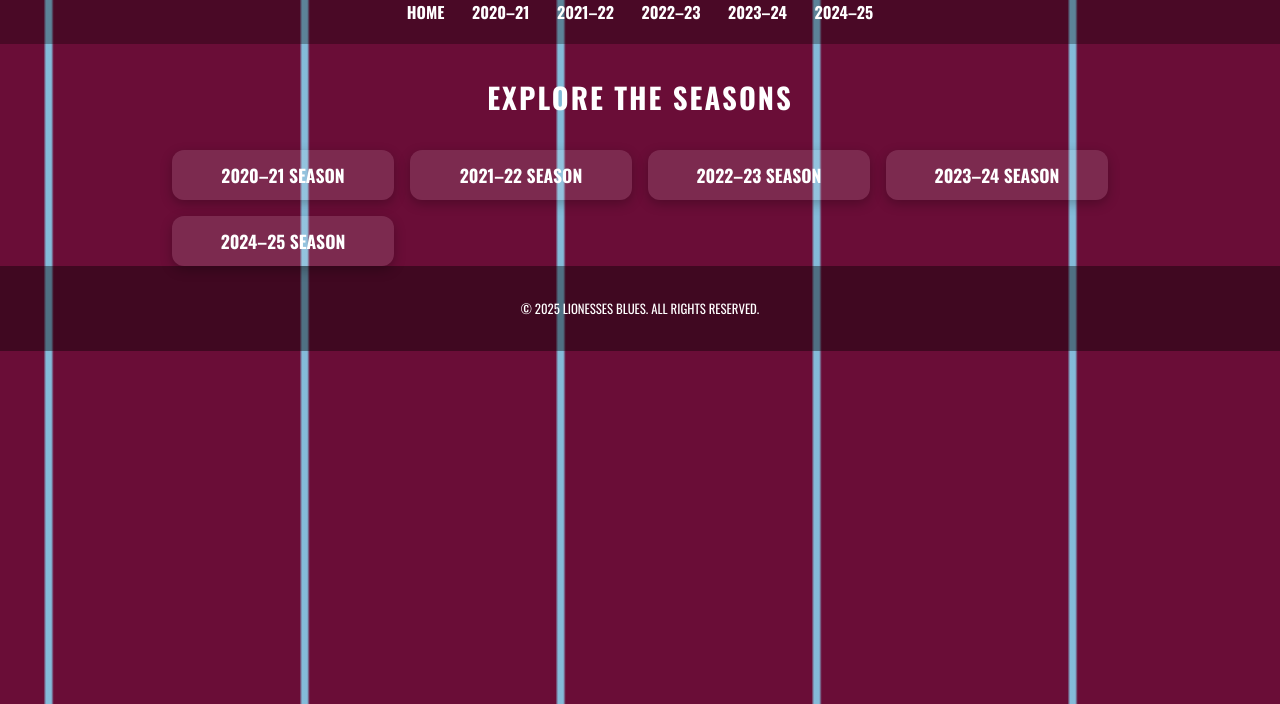
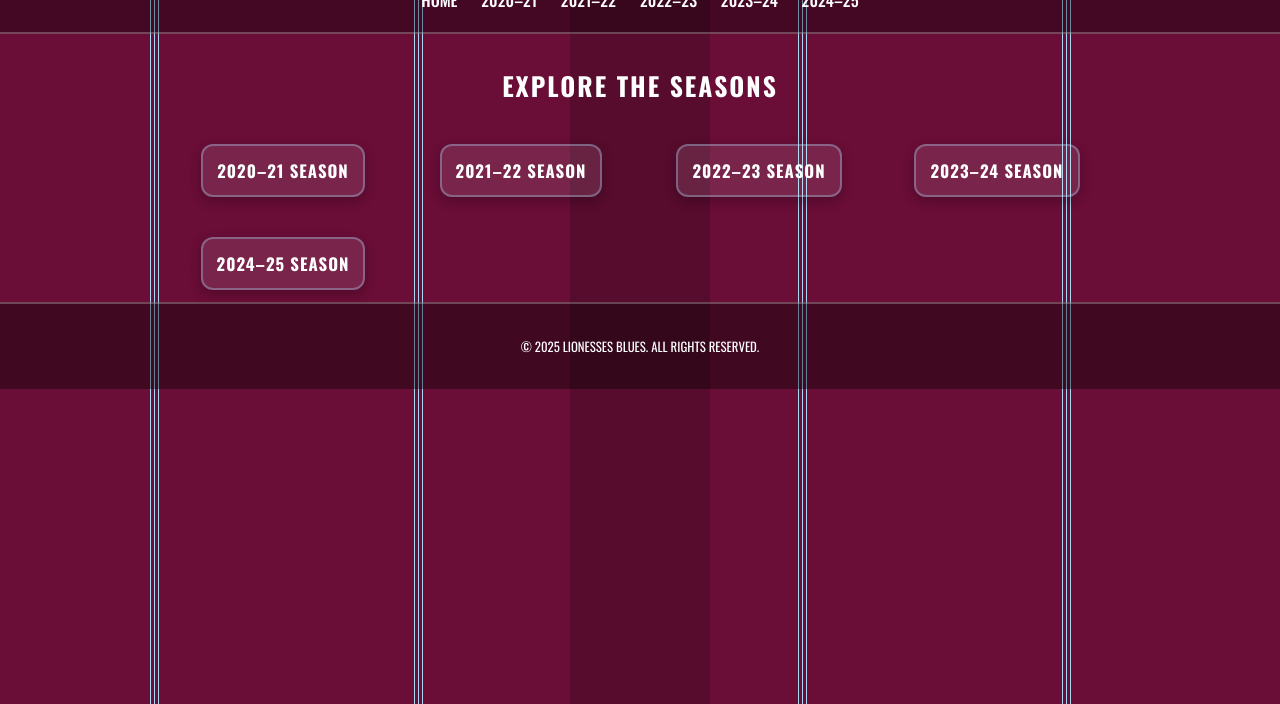
Before and after one commit to jmfootball/LionessesBlues, a plain HTML site: page index.html in a window 1280 px wide. Shown: the part 96-800 px from the top of the page. Drawn offline with nearby package versions, Linux system fonts and the light colour scheme.

Commit message:
Update style.css

```diff
--- a/css/style.css
+++ b/css/style.css
@@ -1,127 +1,134 @@
-/* === GLOBAL STYLES === */
+/* === FONTS === */
 @import url('https://fonts.googleapis.com/css2?family=Oswald:wght@400;500;700&display=swap');
 
-body {
-  margin: 0;
-  font-family: 'Oswald', sans-serif;
-  text-transform: uppercase;
-  color: #fff;
-  min-height: 100vh;
-
-  /* Dark claret with 5 soft sky blue stripes */
-  background-color: #6a0d37; /* fallback */
-  background-image: repeating-linear-gradient(
-    to right,
-    #6a0d37 0%,
-    #6a0d37 17%,
-    /* fade into sky blue */
-    rgba(135, 206, 235, 0.9) 18%,
-    rgba(135, 206, 235, 0.9) 20%,
-    /* fade back out */
-    #6a0d37 21%,
-    #6a0d37 100%
-  );
-  background-size: 20% 100%; /* 5 evenly spaced stripes */
+/* === THEME COLOURS (tuned to the shirt) === */
+:root{
+  --claret: #6a0d37;        /* main shirt claret */
+  --claret-dark: #520b28;   /* central band tone */
+  --sky: #a9d8f2;           /* sky blue pinstripes */
 }
 
-* {
-  box-sizing: border-box;
-  color: #fff !important;
+/* === GLOBAL === */
+* { box-sizing: border-box; color:#fff !important; }
+body{
+  margin:0;
+  min-height:100vh;
+  font-family:'Oswald',sans-serif;
+  text-transform:uppercase;
+  line-height:1.5;
+
+  /* --- BACKGROUND: shirt pattern --- */
+  /* Central darker claret band */
+  --central-band: linear-gradient(
+    to right,
+    transparent calc(50% - 70px),
+    rgba(0,0,0,0.18) calc(50% - 70px),
+    rgba(0,0,0,0.18) calc(50% + 70px),
+    transparent calc(50% + 70px)
+  );
+
+  /* One "group" = three thin sky-blue stripes inside an 80px tile */
+  --stripe-group: repeating-linear-gradient(
+    to right,
+    transparent 0 6px,
+    var(--sky) 6px 7px,     /* stripe 1 */
+    transparent 7px 10px,
+    var(--sky) 10px 11px,   /* stripe 2 */
+    transparent 11px 14px,
+    var(--sky) 14px 15px,   /* stripe 3 */
+    transparent 15px 80px
+  );
+
+  background-color: var(--claret);
+  background-image:
+    var(--central-band),        /* top layer */
+    var(--stripe-group),        /* left outer group  */
+    var(--stripe-group),        /* left inner group  */
+    var(--stripe-group),        /* right inner group */
+    var(--stripe-group);        /* right outer group */
+  background-repeat:
+    no-repeat,
+    no-repeat, no-repeat, no-repeat, no-repeat;
+  background-size:
+    auto,
+    80px 100%, 80px 100%, 80px 100%, 80px 100%;
+  background-position:
+    center,
+    12% 0, 34% 0, 66% 0, 88% 0; /* tweak these % to move groups */
 }
 
-h1, h2, h3 {
-  margin: 0 0 16px;
+/* === HEADER & NAV === */
+header{
+  text-align:center;
+  padding:20px;
+  background:rgba(0,0,0,0.35);
+  border-bottom:2px solid rgba(255,255,255,0.25);
+}
+header h1{ font-size:2.4rem; letter-spacing:3px; margin:0 0 6px; }
+nav a{
+  margin:0 10px; text-decoration:none; font-weight:500;
+  transition:opacity .2s ease;
+}
+nav a:hover{ opacity:.85; }
+
+/* === CONTENT === */
+main{ padding:24px 16px; }
+
+section{
+  background:rgba(255,255,255,0.12);
+  border-radius:12px;
+  box-shadow:0 4px 12px rgba(0,0,0,0.25);
+  padding:16px 18px;
+  margin:12px auto;
+  max-width:900px;
 }
 
-/* === HEADER & NAVIGATION === */
-header {
-  text-align: center;
-  padding: 20px;
-  background: rgba(0, 0, 0, 0.3);
+/* Welcome paragraph sizing */
+main section:first-of-type p{ max-width:640px; margin:0 auto; }
+
+/* === SEASONS GRID === */
+.seasons-container{
+  display:grid;
+  grid-template-columns:repeat(auto-fit, minmax(180px,1fr));
+  gap:16px;
+  max-width:960px;
+  margin:32px auto 0;
+  padding:0 12px;
+}
+.seasons-title{
+  grid-column:1 / -1;
+  text-align:center;
+  font-size:1.6rem;
+  margin:0 0 12px;
+  letter-spacing:2px;
+}
+.season-box{
+  text-align:center;
+  background:rgba(255,255,255,0.10);
+  border:2px solid rgba(169,216,242,0.35); /* sky-blue hint */
+  border-radius:12px;
+  padding:12px 14px;
+  box-shadow:0 4px 12px rgba(0,0,0,0.25);
+  transition:transform .15s ease, box-shadow .15s ease, background-color .15s ease, border-color .15s ease;
+  cursor:pointer;
+}
+.season-box a{ display:block; text-decoration:none; }
+.season-box h3{ margin:0; font-size:1.05rem; font-weight:700; letter-spacing:1px; }
+.season-box:hover{
+  transform:scale(1.04);
+  background-color:rgba(255,255,255,0.16);
+  border-color: rgba(169,216,242,0.6);
+  box-shadow:0 8px 16px rgba(0,0,0,0.32);
 }
 
-header h1 {
-  font-size: 2.5rem;
-  letter-spacing: 3px;
-}
-
-nav {
-  margin-top: 10px;
-}
-
-nav a {
-  margin: 0 12px;
-  text-decoration: none;
-  font-weight: bold;
-  transition: color 0.3s ease;
-}
-
-nav a:hover {
-  color: #87ceeb !important; /* sky blue highlight */
-}
-
-/* === MAIN CONTENT === */
-main {
-  padding: 20px;
-  text-align: center;
-}
-
-/* Welcome section */
-main section:first-of-type p {
-  font-size: 1rem;
-  max-width: 600px;
-  margin: 0 auto;
-}
-
-/* === SEASONS GRID === */
-.seasons-container {
-  display: grid;
-  grid-template-columns: repeat(auto-fit, minmax(180px, 1fr));
-  gap: 16px;
-  max-width: 960px;
-  margin: 32px auto 0;
-  padding: 0 12px;
-}
-
-.seasons-title {
-  grid-column: 1 / -1;
-  text-align: center;
-  font-size: 1.8rem;
-  margin-bottom: 16px;
-  letter-spacing: 2px;
-}
-
-.season-box {
-  padding: 12px 14px;
-  text-align: center;
-  background: rgba(255, 255, 255, 0.12);
-  border-radius: 12px;
-  box-shadow: 0 4px 12px rgba(0, 0, 0, 0.25);
-  transition: transform 0.15s ease, box-shadow 0.15s ease, background-color 0.15s ease;
-  cursor: pointer;
-}
-
-.season-box a {
-  display: block;
-  text-decoration: none;
-}
-
-.season-box:hover {
-  transform: scale(1.04);
-  background-color: rgba(255, 255, 255, 0.18);
-  box-shadow: 0 8px 16px rgba(0, 0, 0, 0.3);
-}
-
-.season-box h3 {
-  font-size: 1.1rem;
-  font-weight: 700;
-  margin: 0;
-}
+/* === IMAGES === */
+img{ max-width:100%; border-radius:10px; }
 
 /* === FOOTER === */
-footer {
-  text-align: center;
-  padding: 20px;
-  background: rgba(0, 0, 0, 0.4);
-  font-size: 0.8rem;
+footer{
+  text-align:center;
+  padding:20px;
+  background:rgba(0,0,0,0.4);
+  border-top:2px solid rgba(255,255,255,0.25);
+  font-size:.8rem;
 }
```
